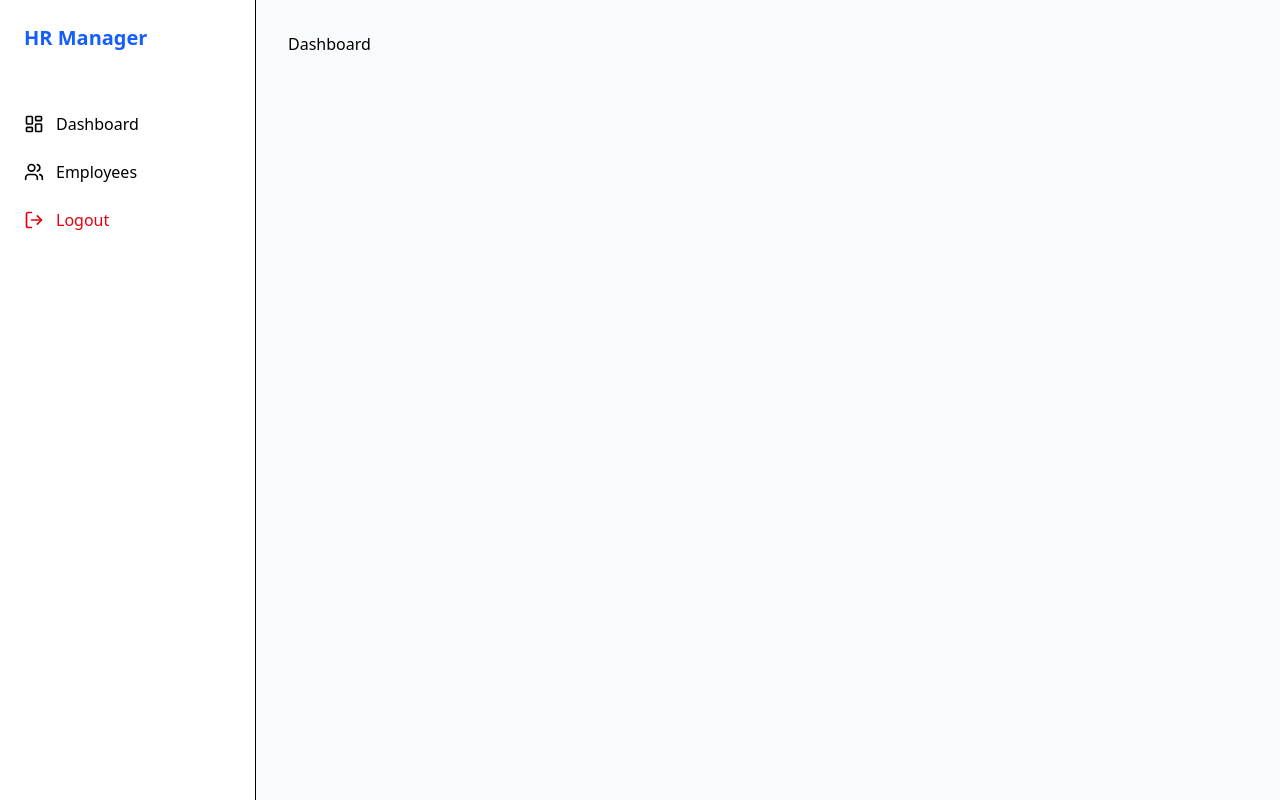
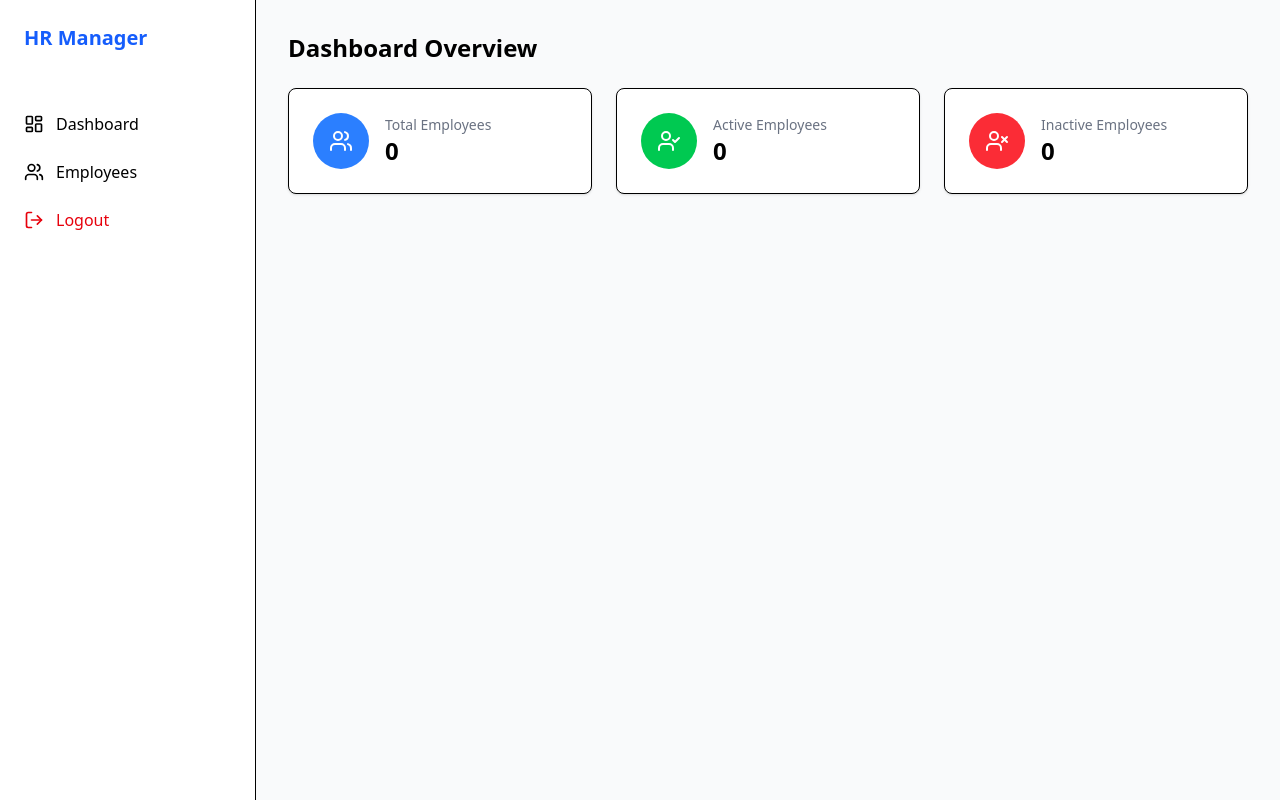
Before and after one commit to AnwarUlHuda/assignment_bookxpert, a React (Vite) app: page / in a window 1280 px wide. Built offline with nearby package versions, Linux system fonts and the light colour scheme; sample sign-in values are in the browser's storage.

Commit message:
feat: implement dashboard statistics

```diff
--- a/src/pages/Dashboard.jsx
+++ b/src/pages/Dashboard.jsx
@@ -1,11 +1,40 @@
-import React from 'react'
+import { useEffect, useState } from 'react';
+import { getEmployees } from '../utils/storage';
+import { Users, UserCheck, UserX } from 'lucide-react';
+
+const StatCard = ({ title, count, icon: Icon, color }) => (
+  <div className="p-6 bg-white rounded-lg shadow-sm border flex items-center">
+    <div className={`p-4 rounded-full ${color} text-white mr-4`}>
+      <Icon size={24} />
+    </div>
+    <div>
+      <p className="text-gray-500 text-sm">{title}</p>
+      <h3 className="text-2xl font-bold">{count}</h3>
+    </div>
+  </div>
+);
 
 const Dashboard = () => {
+  const [stats, setStats] = useState({ total: 0, active: 0, inactive: 0 });
+
+  useEffect(() => {
+    const data = getEmployees();
+    setStats({
+      total: data.length,
+      active: data.filter(e => e.status === 'Active').length,
+      inactive: data.filter(e => e.status === 'Inactive').length,
+    });
+  }, []);
+
   return (
     <div>
-      Dashboard
+      <h1 className="text-2xl font-bold mb-6">Dashboard Overview</h1>
+      <div className="grid grid-cols-1 md:grid-cols-3 gap-6">
+        <StatCard title="Total Employees" count={stats.total} icon={Users} color="bg-blue-500" />
+        <StatCard title="Active Employees" count={stats.active} icon={UserCheck} color="bg-green-500" />
+        <StatCard title="Inactive Employees" count={stats.inactive} icon={UserX} color="bg-red-500" />
+      </div>
     </div>
-  )
-}
-
-export default Dashboard
+  );
+};
+export default Dashboard;
```
